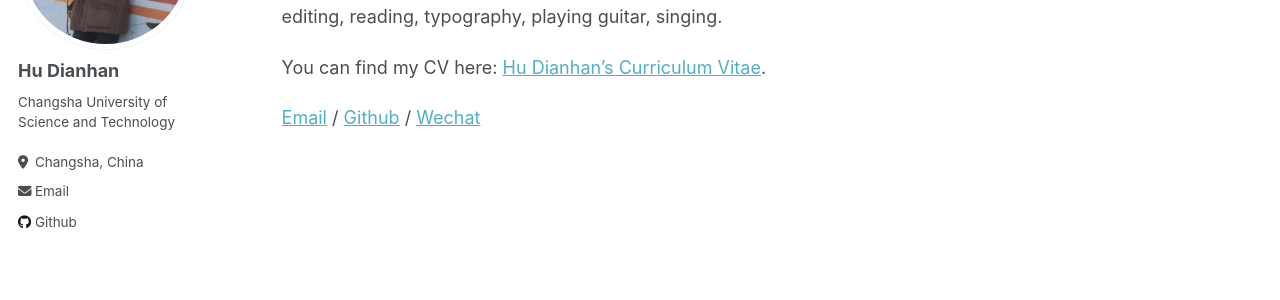
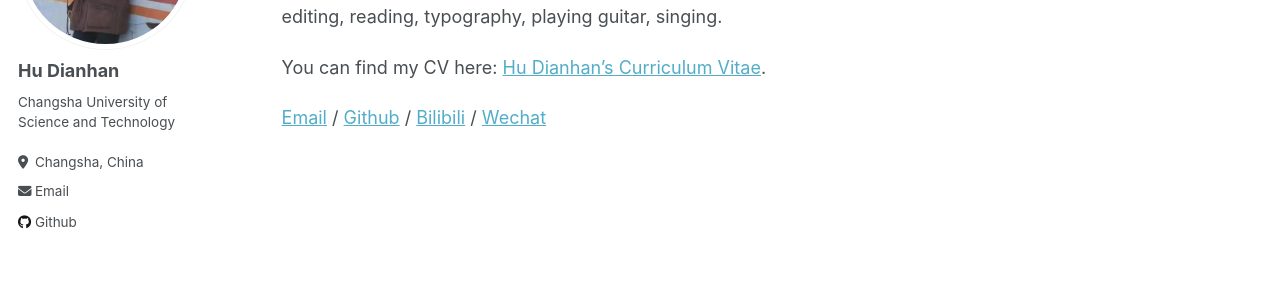
Before and after one commit to Rheahu816/Rheahu.github.io, a Jekyll site: the page built from _pages/about.md, in a window 1280 px wide. Shown: the part 227-527 px from the top of the page. Built offline with Jekyll 4.4.1, drawn with Linux system fonts in a browser that asks for light colours.

Commit message:
Update about.md

```diff
--- a/_pages/about.md
+++ b/_pages/about.md
@@ -11,4 +11,4 @@ I'm a third year undergraduate student from [School of Literature and Journalism
 
 You can find my CV here: [Hu Dianhan's Curriculum Vitae](../assets/Curriculum_Vitae.pdf).
 
-[Email](mailto:1837105324@qq.com) / [Github](https://rheahu816.github.io/Rheahu.github.io/) / [Wechat](../images/wechat.jpg)
+[Email](mailto:1837105324@qq.com) / [Github](https://github.com/Rheahu816/Rheahu.github.io) / [Bilibili](https://space.bilibili.com/10709762?spm_id_from=333.1007.0.0) / [Wechat](../images/wechat.jpg)
```
